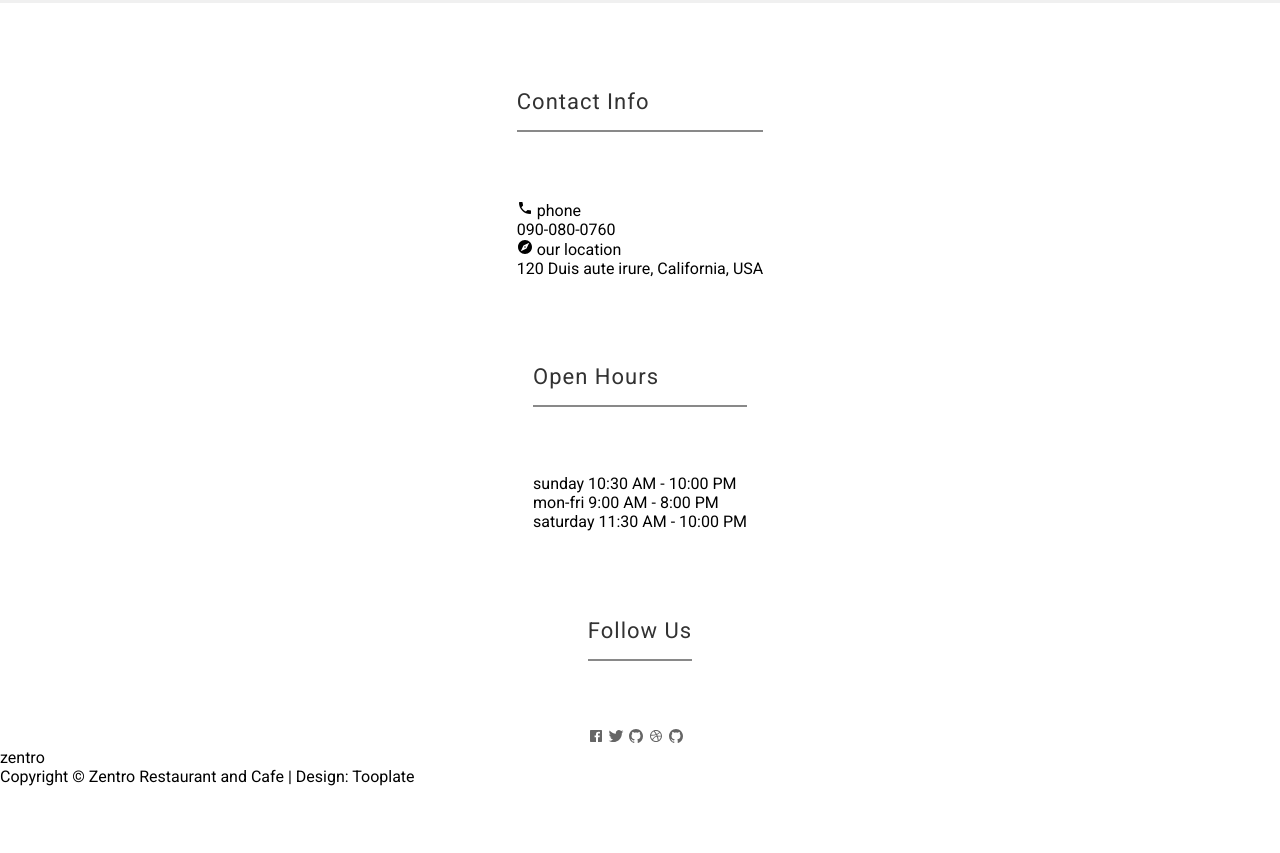
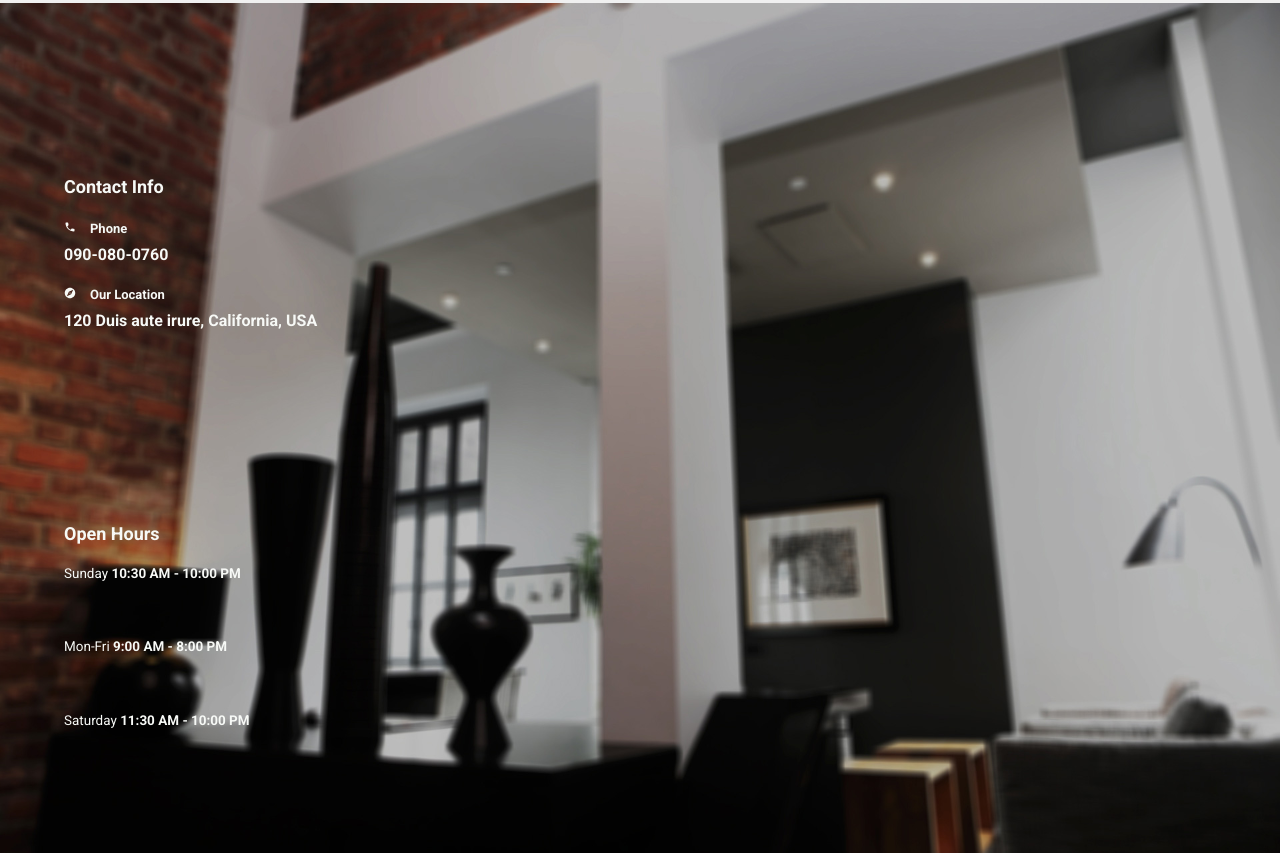
Before and after one commit to Valkyries12/practica-zentro-restaurant, a plain HTML site: page index.html in a window 1280 px wide. Shown: the part 10247-11100 px from the top of the page. Before the commit the page ends 11033 px from the top, so only its background shows below. Drawn offline with nearby package versions, Linux system fonts and the light colour scheme.

Commit message:
se agrega estilos a la seccion form, footer y se hace el sticky nav

```diff
--- a/css/estilos.css
+++ b/css/estilos.css
@@ -19,6 +19,8 @@ a:visited,
 a:active {
     color: #666;
 }
+
+
 
 .section {
     width: 100%;
@@ -295,3 +297,113 @@ img {
     color: #999999;
     letter-spacing: 1px;
 }
+
+/***SECTION-CONTACT
+************************************/
+.section--contact {
+    background-image: url("../img/footer-bg.jpg");
+    background-size: cover;
+    background-attachment: fixed;
+    background-position: 55% 50%;
+}
+
+.div--contact {
+    width: 90%;
+    color: #F7F9F6;
+}
+
+
+
+.h3--contact {
+    color: #F7F9F6;
+    font-size: 1.125rem;
+    border-bottom: none;
+    margin-bottom: 5px;
+    letter-spacing: normal;
+    font-weight: bold;
+    margin-top: 15%;
+}
+
+.div--info {
+    color: #F7F9F6;
+    margin-bottom: 20px;
+    height: 20%;
+}
+
+.icon--phone,
+.icon--compass {
+    font-size: 0.75rem;
+    margin-right: 0.625rem;
+}
+
+.span--contact {
+    text-transform: capitalize;
+    font-size: 0.8125rem;
+    font-weight: bold;
+}
+
+.p--info {
+    font-weight: bold;
+    margin-top: 0.5rem;
+}
+
+.p--hours {
+    text-transform: capitalize;
+    font-weight: 400;
+    margin-bottom: 5%;
+    font-size: 0.8425rem;
+}
+
+.span--hours {
+    text-transform: uppercase;
+    font-weight: bold;
+}
+
+.div--info--social {
+    display: flex;
+    justify-content: space-between;
+    align-items: center;
+}
+
+.a--social {
+    font-size: 14px;
+    background-color: #f7f9f6;
+    border-radius: 50%;
+    padding: 0.625rem 0.75rem;
+    margin-bottom: 20%;
+}
+
+/***FOOTER
+********************************/
+.footer {
+    width: 100%;
+    display: flex;
+    background-color: #343434;
+    flex-direction: column;
+    align-items: center;
+}
+
+.p--footer {
+    color: #F7F9F6;
+    font-size: 1.125rem;
+    font-weight: bold;
+    margin-bottom: 4%;
+    margin-top: 15%;
+    text-transform: uppercase;
+}
+
+.p--copy {
+    color: #F7F9F6;
+    margin-bottom: 4%;
+    font-size: 0.875rem;
+}
+
+.p--copy-2 {
+    color: #F7F9F6;
+    margin-bottom: 15%;
+    font-size: 0.875rem;
+}
+
+.sticky {
+    position: fixed;
+}
--- a/index.html
+++ b/index.html
@@ -169,12 +169,12 @@
         <div class="div--contact">
             <h3 class="h3 h3--contact">contact info</h3>
             <div class="div--info">
-                <ion-icon name="call"></ion-icon> <span class="span--contact">phone</span>
-                <p class="p">090-080-0760</p>
+                <ion-icon class="icon--phone" name="call"></ion-icon> <span class="span--contact">phone</span>
+                <p class="p--info">090-080-0760</p>
             </div><!--div info-->
             <div class="div--info">
-                <ion-icon name="compass"></ion-icon> <span class="span--contact">our location</span>
-                <p class="p">120 Duis aute irure, California, USA</p>
+                <ion-icon class="icon--compass" name="compass"></ion-icon> <span class="span--contact">our location</span>
+                <p class="p--info">120 Duis aute irure, California, USA</p>
             </div><!--div info-->
         </div><!--div contact-->
         <div class="div--contact">
@@ -185,18 +185,19 @@
         </div><!--div contact-->
         <div class="div--contact">
             <h3 class="h3 h3--contact">follow us</h3>
-            <div class="div--info">
+            <div class="div--info--social">
                 <a href="#" class="a a--social"><ion-icon name="logo-facebook"></ion-icon></a>
                 <a href="#" class="a a--social"><ion-icon name="logo-twitter"></ion-icon></a>
                 <a href="#" class="a a--social"><ion-icon name="logo-github"></ion-icon></a>
                 <a href="#" class="a a--social"><ion-icon name="logo-dribbble"></ion-icon></a>
                 <a href="#" class="a a--social"><ion-icon name="logo-github"></ion-icon></a>
-            </div><!--div info-->
+            </div><!--div info social-->
         </div><!--div contact-->
     </section><!--section contact-->
     <footer class="footer">
         <p class="p p--footer">zentro</p>
-        <p class="p p--copy">Copyright &copy; Zentro Restaurant and Cafe | Design: Tooplate</p>
+        <p class="p p--copy">Copyright &copy; Zentro Restaurant and</p>
+        <p class="p p--copy-2"> Cafe | Nicolás Caruso</p>
     </footer>
     <script src="https://ajax.aspnetcdn.com/ajax/jQuery/jquery-3.3.1.js"></script>
     <script src="https://unpkg.com/ionicons@4.3.0/dist/ionicons.js"></script>
--- a/js/app.js
+++ b/js/app.js
@@ -4,6 +4,19 @@ const NAV_BAR = document.querySelector(".nav__div--navbar");
 MENU_ICON.addEventListener("click", function(){
     NAV_BAR.classList.toggle("visible");
 });
+
+//stycky nav
+const NAV = document.querySelector(".nav");
+window.addEventListener("scroll", function(){
+  let scrolltop = window.scrollY;
+  if(scrolltop > 400){
+    NAV.classList.add("sticky");
+
+  } else {
+    NAV.classList.remove("sticky");
+
+  }
+})
 
 //smooth scroll
 
```
